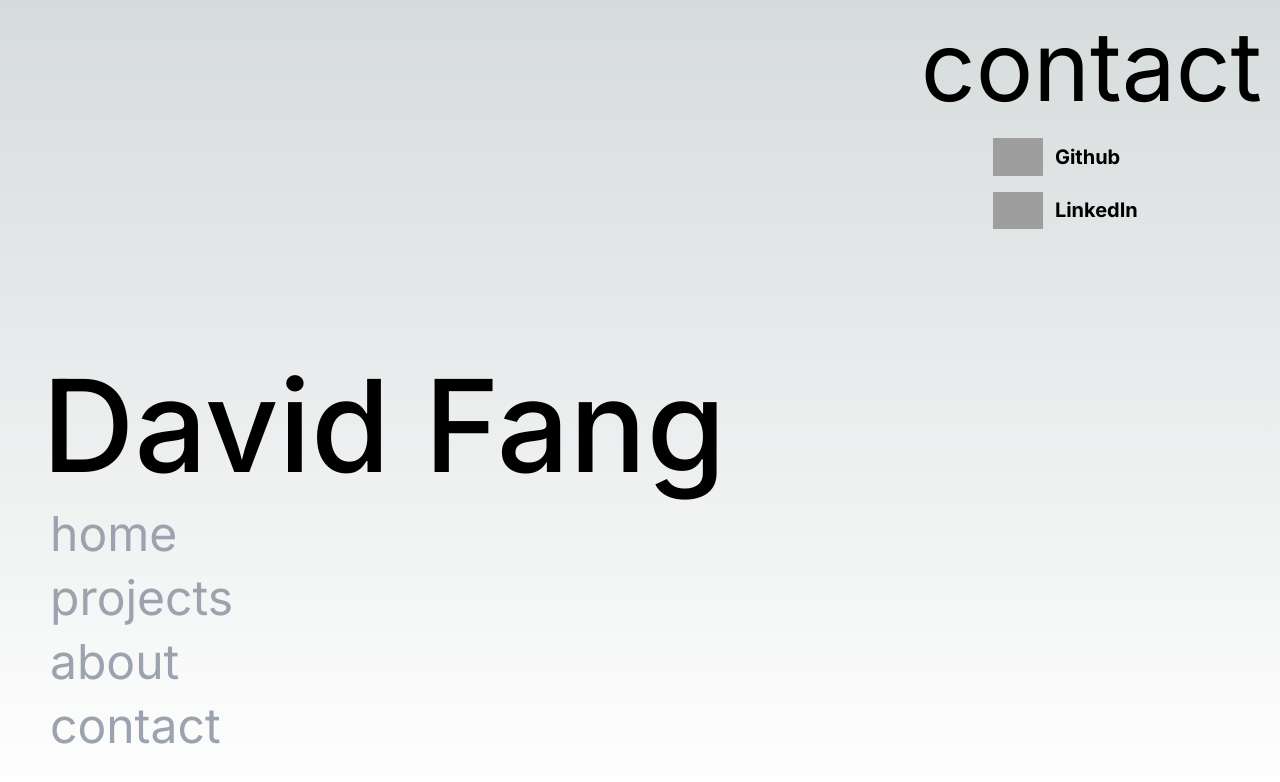
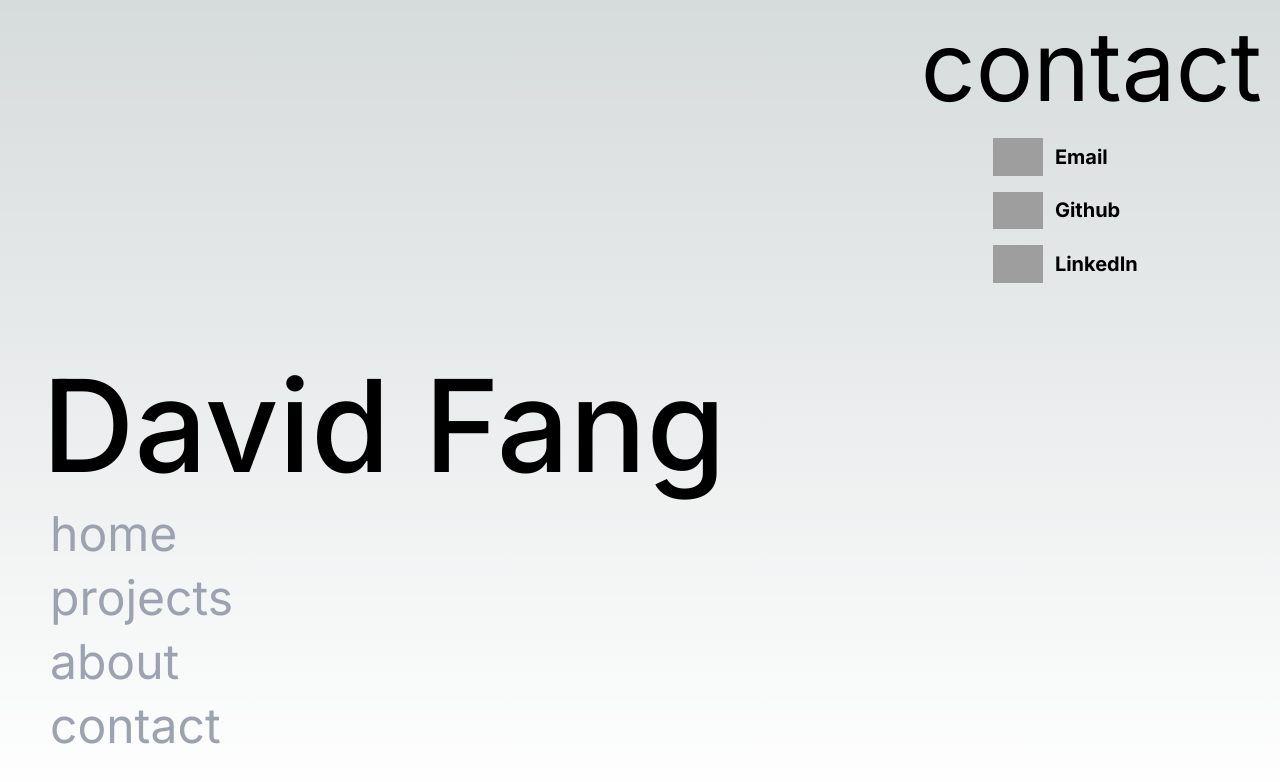
Before and after one commit to FavidDang/portfolio, a Next.js app: page / in a window 1280 px wide. Both pictures are taken after a click on the element "contact". Shown: the top 782 px of the page. Built offline with nearby package versions, Linux system fonts and the light colour scheme; grey boxes are pictures that could not be loaded.

Commit message:
updating for email contact and new project

```diff
--- a/src/app/content.tsx
+++ b/src/app/content.tsx
@@ -4,7 +4,10 @@ import { prefix } from '../prefix'
 
 function Projects() {
     return (
+    <>
         <ProjectCard name="Chess" img_src={`${prefix}/portfolio/chess.png`} desc="Fully implemented chess with check, checkmate, stalemate, and chess mechanics. Also includes 4 different levels of bots. Made using C++." alt="Sample image of chess" />
+        <ProjectCard name="Workout Generator" img_src={`${prefix}/portfolio/workout-generator.png`} desc="Created a workout generator that uses GPT-3.5 to create workouts based on parameters such as frequency, experience and equipment. Made using React and Flask." alt="Sample workout parameters" />
+    </>
     );
 }
 
@@ -20,6 +23,12 @@ function Contact() {
     return (
         <div className="self-center">
             <ul>
+                <li className="py-2">
+                    <a className="flex items-center gap-3" href="mailto: d9fang@uwaterloo.ca">
+                        <Image alt="Email Logo" src={`${prefix}/portfolio/email.svg`} width="50" height="50" unoptimized/>
+                        <span className="font-bold text-xl">Email</span>
+                    </a>
+                </li>
                 <li className="py-2">
                     <a className="flex items-center gap-3" href="https://github.com/FavidDang">
                         <Image alt="GitHub Logo" src={`${prefix}/portfolio/github-original.svg`} width="50" height="50" unoptimized/>
```
Also changed, not shown: public/email.svg (added), public/workout-generator.png (added).
